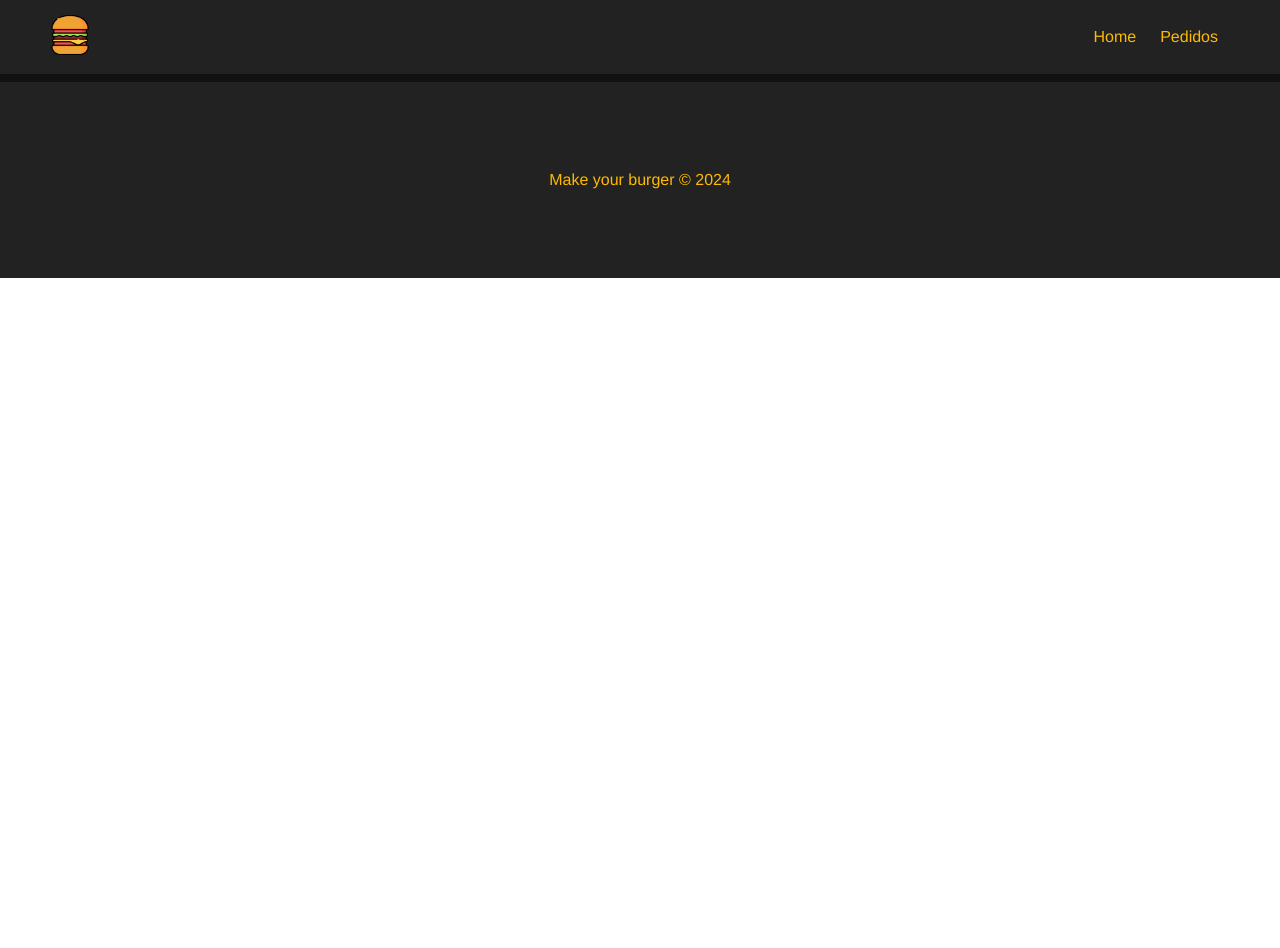
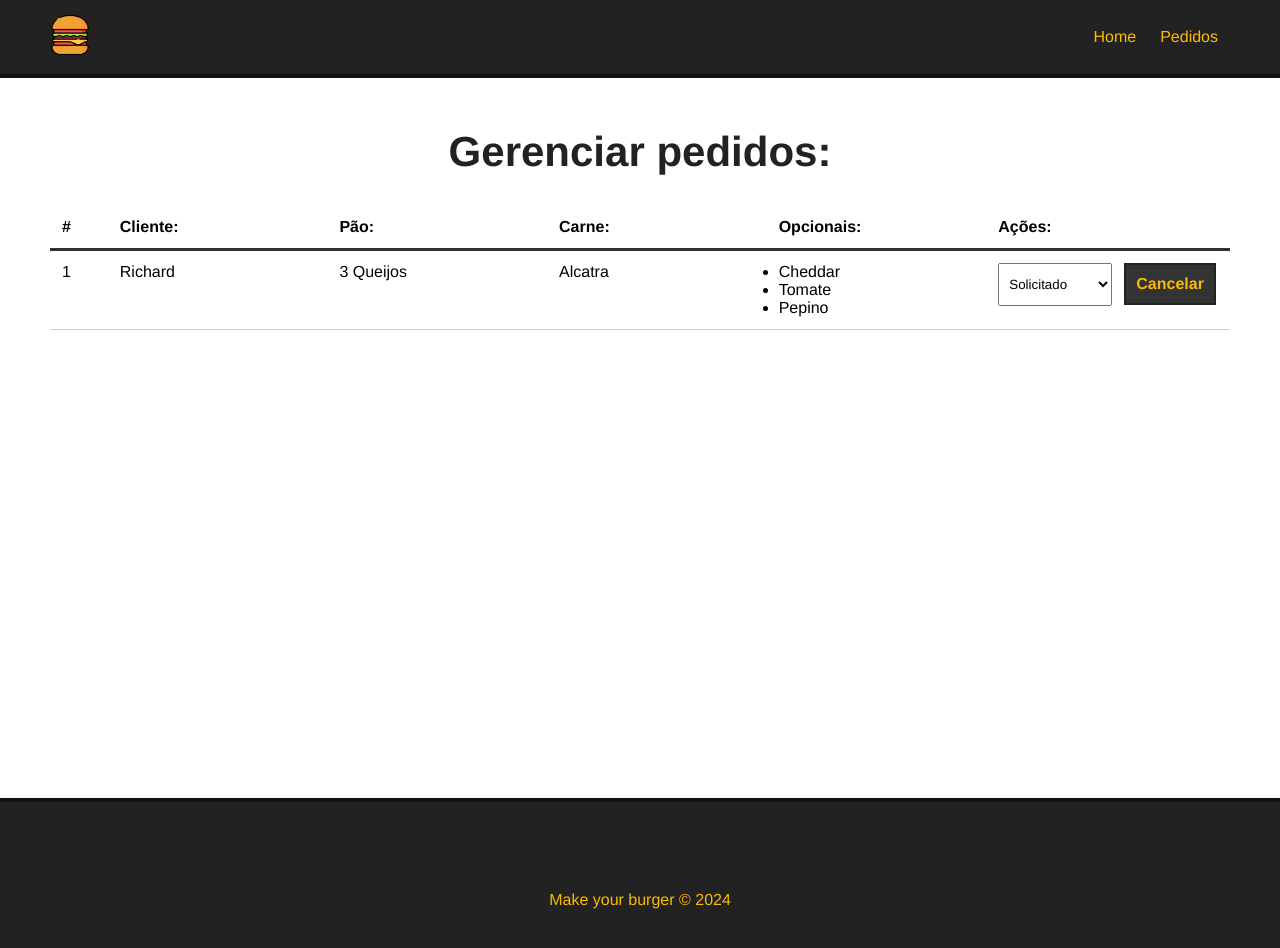
Before and after one commit to Richardmelo20/BurgerBuzz, a Vue app: page /pedidos in a window 1280 px wide. Shown: the top 948 px of the page. Before the commit the page ends 800 px from the top, so only its background shows below. Built offline with nearby package versions, Linux system fonts and the light colour scheme; data requests are answered from the project's data file.

Commit message:
:recycle: refactor/id burguerform

```diff
--- a/db/db.json
+++ b/db/db.json
@@ -54,28 +54,41 @@
         "tipo": "Tomate"
       },
       {
-        "id": 4,
+        "id": 5,
         "tipo": "Cebola roxa"
       },
       {
-        "id": 4,
+        "id": 6,
         "tipo": "Pepino"
       }
     ]
   },
   "status": [
     {
-      "id": 1,
+      "id": "1",
       "tipo": "Solicitado"
     },
     {
-      "id": 2,
+      "id": "2",
       "tipo": "Em produção"
     },
     {
-      "id": 3,
+      "id": "3",
       "tipo": "Finalizado"
     }
   ],
-  "burgers": []
+  "burgers": [
+    {
+      "id": 1,
+      "name": "Richard",
+      "carne": "Alcatra",
+      "pao": "3 Queijos",
+      "opcionais": [
+        "Cheddar",
+        "Tomate",
+        "Pepino"
+      ],
+      "status": "Solicitado"
+    }
+  ]
 }
--- a/src/App.vue
+++ b/src/App.vue
@@ -3,6 +3,7 @@
   <router-view />
   <appFooter />
 </template>
+
 <script>
 import navBar from './components/navBar.vue';
 import appFooter from './components/appFooter.vue';
@@ -18,10 +19,12 @@ export default {
   }
 };
 </script>
+
 <style lang="scss">
 .main-container {
   margin: 50px;
-  min-height: 250px;
+  height: 100vh;
+  max-height: 620px;
 
   &__title {
     @include title($align: center, $margin: 0 0 30px 0);
--- a/src/components/burguerForm.vue
+++ b/src/components/burguerForm.vue
@@ -119,12 +119,17 @@ export default {
 
     async createBurger(e) {
       e.preventDefault();
+      const res = await fetch('http://localhost:3000/burgers');
+      const burgers = await res.json();
+      const lastId = burgers.length ? burgers[burgers.length - 1].id : 0;
+      const newId = lastId + 1;
 
       const data = {
-        name : this.name,
+        id: newId,  // Definindo o ID manualmente
+        name: this.name,
         carne: this.carne,
         pao: this.pao,
-        opcionais: Array.from(this.opacionais),
+        opcionais: Array.from(this.opcionais),
         status: 'Solicitado'
       };
 
@@ -132,13 +137,15 @@ export default {
 
       const req = await fetch('http://localhost:3000/burgers', {
         method: 'POST',
-        headers: {'Content-type': 'application/json'},
+        headers: {'Content-Type': 'application/json'},
         body: dataJson
       });
 
-      const res = await req.json();
+      const result = await req.json();
 
-      this.msg = `Pedido Nº ${res.id} realizado com sucesso`;
+      console.log(result);
+
+      this.msg = `Pedido Nº ${newId} realizado com sucesso`;
 
       setTimeout(() => {
         this.msg = '';
@@ -147,7 +154,7 @@ export default {
       this.name = '',
       this.carne = '',
       this.pao = '',
-      this.opacionais = '';
+      this.opcionais = '';
     }
   },
   mounted() {
--- /dev/null
+++ b/src/components/dashboard.vue
@@ -0,0 +1,169 @@
+<template>
+  <div class="table">
+    <div>
+      <div class="table__heading">
+        <div class="table__heading__order-id">
+          #
+        </div>
+        <div class="product">
+          Cliente:
+        </div>
+        <div class="product">
+          Pão:
+        </div>
+        <div class="product">
+          Carne:
+        </div>
+        <div class="product">
+          Opcionais:
+        </div>
+        <div class="product">
+          Ações:
+        </div>
+      </div>
+    </div>
+    <div class="table__rows">
+      <div
+        class="table__rows__row"
+        v-for="burger in burgers"
+        :key="burger.id"
+      >
+        <div class="table__rows__row__order-number">
+          {{ burger.id }}
+        </div>
+        <div class="product">
+          {{ burger.name }}
+        </div>
+        <div class="product">
+          {{ burger.pao }}
+        </div>
+        <div class="product">
+          {{ burger.carne }}
+        </div>
+        <div class="product">
+          <ul>
+            <li
+              v-for="(option, idx) in burger.opcionais"
+              :key="idx"
+            >
+              {{ option }}
+            </li>
+          </ul>
+        </div>
+        <div class="product">
+          <select
+            name="status"
+            class="table__status"
+          >
+            <option value="">
+              Selecionar
+            </option>
+            <option
+              v-for="s in status"
+              :key="s.id"
+              :value="s.tipo"
+              :selected="burger.status == s.tipo"
+            >
+              {{ s.tipo }}
+            </option>
+          </select>
+          <button class="table__button">
+            Cancelar
+          </button>
+        </div>
+      </div>
+    </div>
+  </div>
+</template>
+
+<script>
+export default {
+  name: 'Dashboard',
+  data() {
+    return {
+      burgers: null,
+      burger_id: null,
+      status: []
+    };
+  },
+
+  methods: {
+    async getPedidos() {
+      const req = await fetch('http://localhost:3000/burgers');
+      const data = await req.json();
+      this.burgers = data;
+
+      this.getStatus();
+    },
+    async getStatus() {
+      const req = await fetch('http://localhost:3000/status');
+      const data = await req.json();
+      this.status = data;
+    }
+  },
+
+  mounted() {
+    this.getPedidos();
+  },
+};
+</script>
+
+<style lang="scss" scoped>
+.table {
+  max-width: 1200px;
+  margin: 0 auto;
+
+  &__rows,
+  &__heading,
+  &__rows__row {
+    display: flex;
+    flex-wrap: wrap;
+
+    &__row {
+      width: 100%;
+      padding: 12px;
+      border-bottom: 1px solid #ccc;
+
+      &__order-number {
+        width: 5%;
+      }
+    }
+  }
+
+  &__heading {
+    font-weight: bold;
+    padding: 12px;
+    border-bottom: 3px solid #333;
+
+    &__order-id {
+      width: 5%;
+    }
+  }
+
+  .product {
+    width: 19%;
+  }
+
+  select {
+    padding: 12px 6px;
+    margin-right: 12px;
+  }
+
+  &__button {
+    font-size: 16px;
+    font-weight: bold;
+    margin: 0 auto;
+    padding: 10px;
+    color: $tertiary;
+    background-color: #333;
+    border: 2px solid $primary;
+    cursor: pointer;
+    transition: .5s;
+
+    &:hover {
+      background-color: transparent;
+      color: $primary;
+    }
+  }
+}
+</style>
--- a/src/components/message.vue
+++ b/src/components/message.vue
@@ -1,7 +1,7 @@
 <template>
   <div class="c-message">
-    <h1 class="message">
-      <p>{{ msg }}</p>
+    <h1 class="c-message__message">
+      {{ msg }}
     </h1>
   </div>
 </template>
@@ -25,5 +25,9 @@ export default {
   padding: 10px;
   max-width: 400px;
   margin: 30px auto;
+
+  &__message {
+    font-size: clamp(1em, 1vw, 1.2em);
+  }
 }
 </style>
--- a/src/components/navBar.vue
+++ b/src/components/navBar.vue
@@ -17,7 +17,7 @@
       Home
     </router-link>
     <router-link
-      to="/ordersList"
+      to="/pedidos"
       class="heading__links"
     >
       Pedidos
--- a/src/router/index.js
+++ b/src/router/index.js
@@ -10,7 +10,7 @@ const router = createRouter({
       component: home
     },
     {
-      path: '/pedidis',
+      path: '/pedidos',
       name: 'pedidos',
       component: () => import(/*webpackChunkName: "pedidos" */ '../views/pedidos.vue')
     }
--- a/src/views/pedidos.vue
+++ b/src/views/pedidos.vue
@@ -1,13 +1,18 @@
 <template>
   <div class="main-container">
     <h1 class="main-container__title">
-      Pedidos
+      Gerenciar pedidos:
     </h1>
+    <dashboard />
   </div>
 </template>
 <script>
+import dashboard from '@/components/dashboard.vue';
 export default {
-  name: 'Pedidos'
+  name: 'Pedidos',
+  components: {
+    dashboard
+  }
 };
 </script>
 <style lang="scss" scoped></style>
```
Lines whose indentation alone changed are shown as unchanged.
